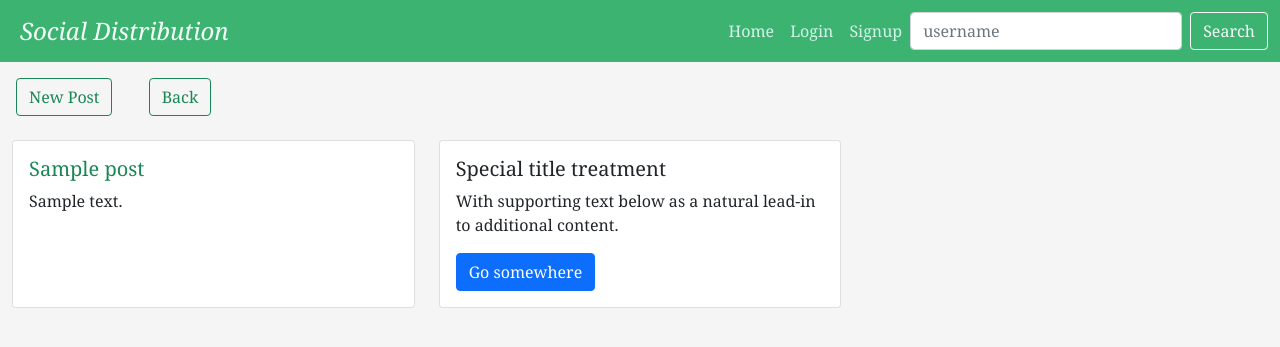
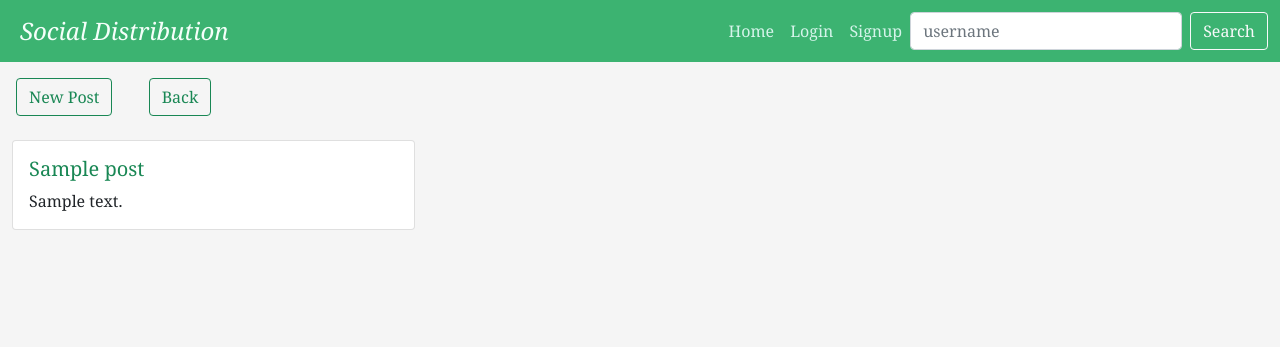
Before and after one commit to CMPUT404W21-Team3/social-distribution, a Django app: template social_distribution/Profile/templates/profile/posts.html in a window 1280 px wide. Shown: the top 347 px of the page. Run offline with Django 3.2, Linux system fonts and the light colour scheme; the template is opened without the code that fills it: most values are stand-ins (such as "Sample title", 1, 10 or a date in 2020); some libraries are stand-ins or nearby versions.

Commit message:
removed example code

```diff
--- a/social_distribution/Profile/templates/profile/posts.html
+++ b/social_distribution/Profile/templates/profile/posts.html
@@ -28,7 +28,7 @@
                     </div>
                 </div>
             {% endfor %}
-                <div class="col">
+                <!-- <div class="col">
                     <div class="card h-100">
                         <div class="card-body">
                         <h5 class="card-title">Special title treatment</h5>
@@ -36,7 +36,7 @@
                         <a href="#" class="btn btn-primary">Go somewhere</a>
                         </div>
                     </div>
-                </div>
+                </div> -->
         </div>
     {% else %}
         <p class="no-post h5">No Posts<p>
```
